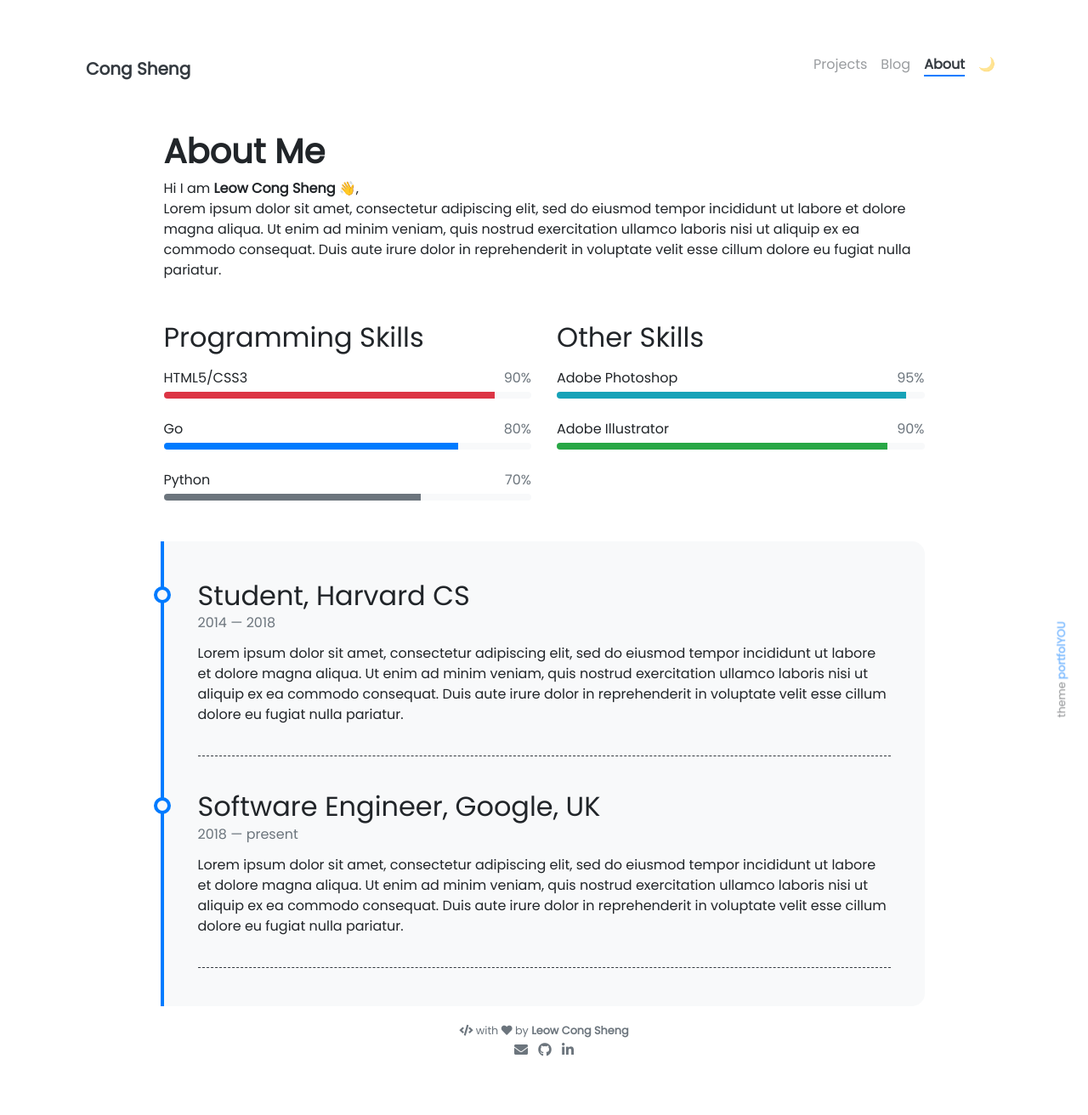
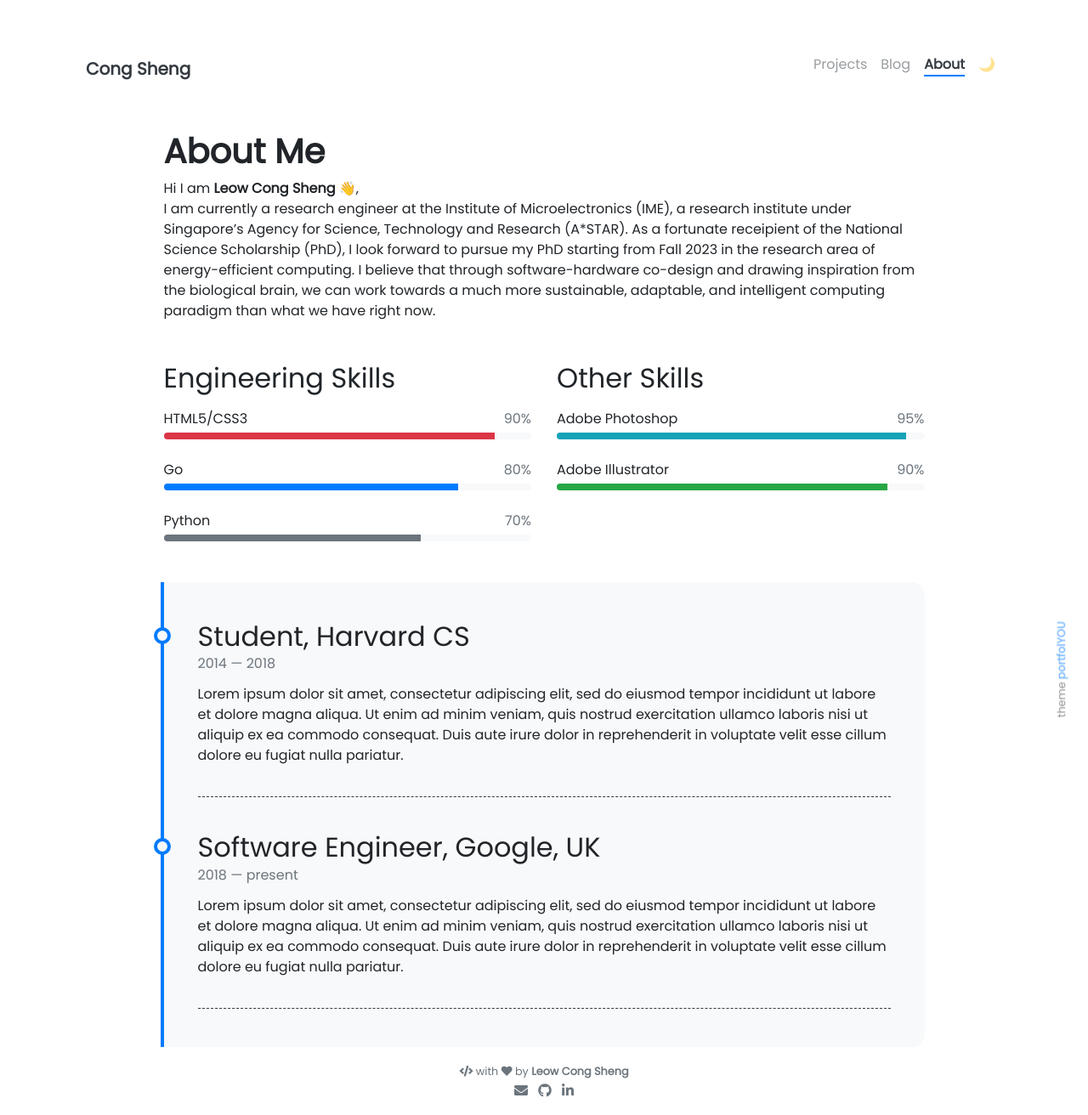
Before and after one commit to CongSheng/CongSheng.github.io, a Jekyll site: the page built from pages/about.md, in a window 1280 px wide. Shown: the whole page at 85% size. Built offline with Jekyll 4.4.1, drawn with Linux system fonts in a browser that asks for light colours; nearby versions of some CDN libraries; emoji names are drawn with the system emoji font; before the commit the page ends 1264 px from its top, so only the background shows below that.

Commit message:
Updated about

```diff
--- a/pages/about.md
+++ b/pages/about.md
@@ -8,10 +8,11 @@ weight: 3
 # **About Me**
 
 Hi I am **{{ site.author.name }}** :wave:,<br>
-Lorem ipsum dolor sit amet, consectetur adipiscing elit, sed do eiusmod tempor incididunt ut labore et dolore magna aliqua. Ut enim ad minim veniam, quis nostrud exercitation ullamco laboris nisi ut aliquip ex ea commodo consequat. Duis aute irure dolor in reprehenderit in voluptate velit esse cillum dolore eu fugiat nulla pariatur.
+I am currently a research engineer at the Institute of Microelectronics (IME), a research institute under Singapore's Agency for Science, Technology and Research (A*STAR).
+As a fortunate receipient of the National Science Scholarship (PhD), I look forward to pursue my PhD starting from Fall 2023 in the research area of energy-efficient computing. I believe that through software-hardware co-design and drawing inspiration from the biological brain, we can work towards a much more sustainable, adaptable, and intelligent computing paradigm than what we have right now.
 
 <div class="row">
-{% include about/skills.html title="Programming Skills" source=site.data.programming-skills %}
+{% include about/skills.html title="Engineering Skills" source=site.data.programming-skills %}
 {% include about/skills.html title="Other Skills" source=site.data.other-skills %}
 </div>
 
```
